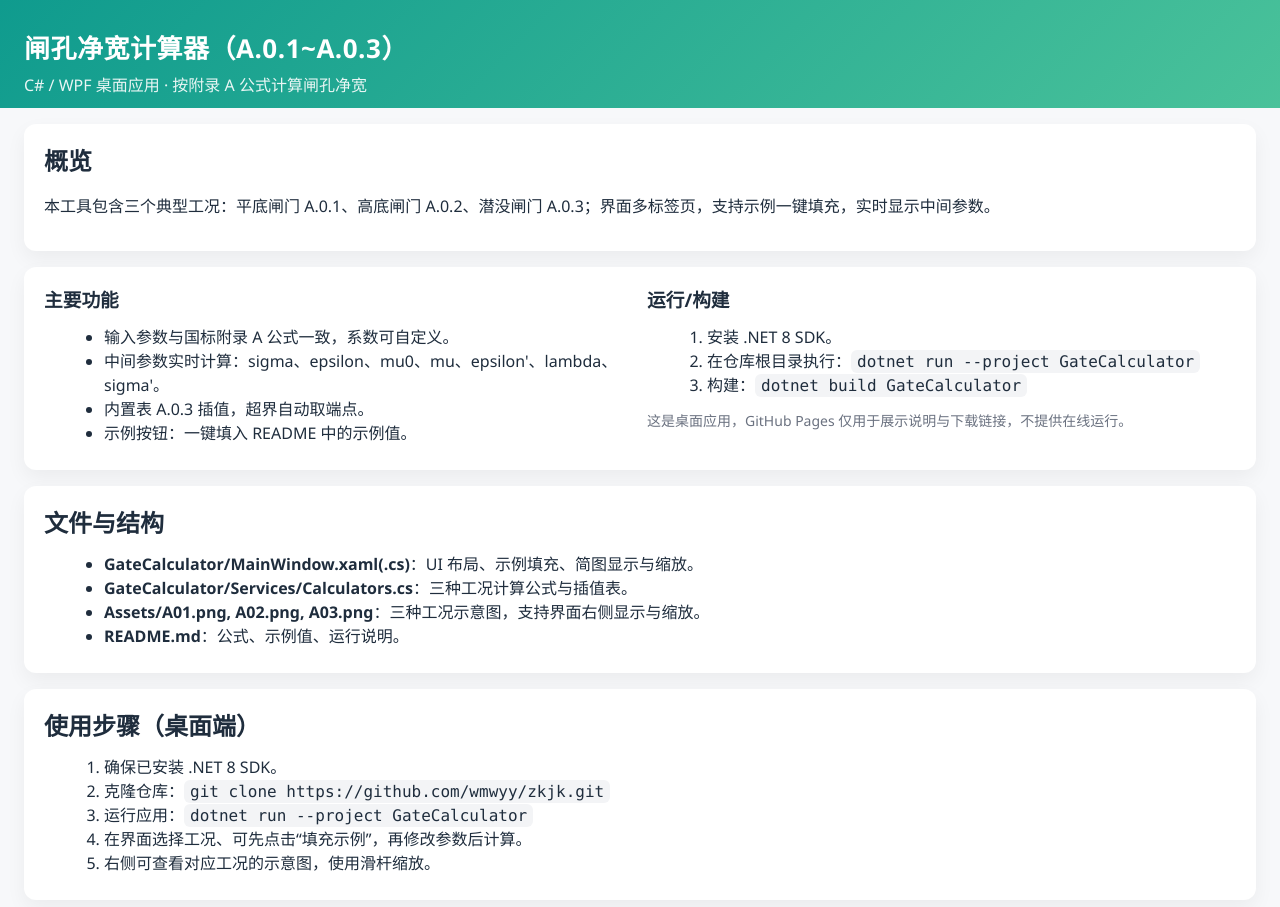
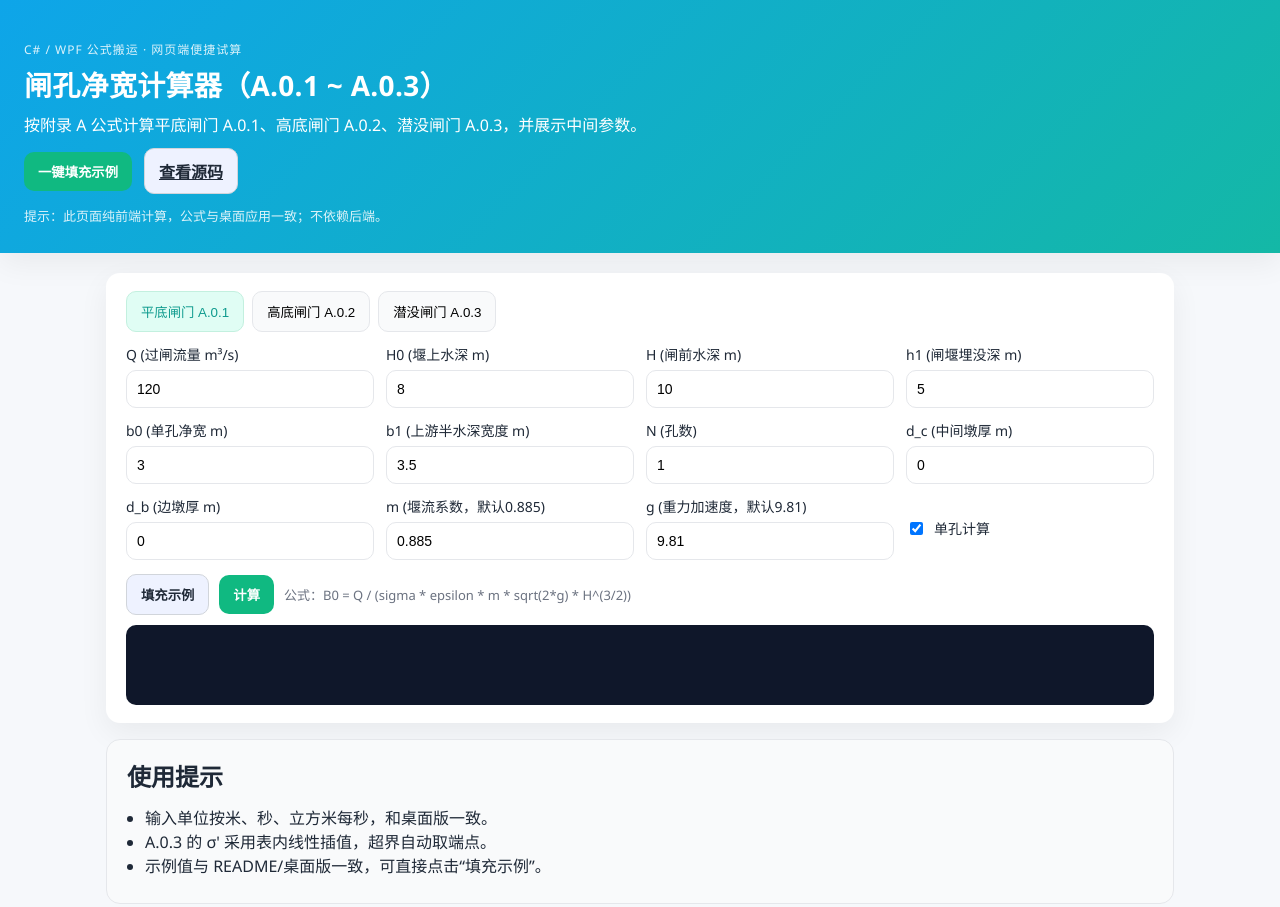
Before and after one commit to wmwyy/xlc, a plain HTML site: page docs/index.html in a window 1280 px wide. Shown: the top 907 px of the page. Drawn offline with Linux system fonts and the light colour scheme.

Commit message:
Add web calculator logic and clean instructions

```diff
--- /dev/null
+++ b/docs/app.js
@@ -0,0 +1,203 @@
+// Online calculator for gate width (A.0.1~A.0.3)
+(function () {
+  const $ = (id) => document.getElementById(id);
+  const fmt = (v) => Number.isFinite(v) ? v.toFixed(4) : "--";
+
+  // Sigma' table for A.0.3
+  const tableA03 = [
+    [0.000, 0.02], [0.100, 0.05], [0.200, 0.10], [0.300, 0.16], [0.400, 0.21],
+    [0.500, 0.27], [0.550, 0.30], [0.600, 0.36], [0.650, 0.42], [0.700, 0.49],
+    [0.750, 0.56], [0.800, 0.63], [0.850, 0.70], [0.900, 0.78], [0.920, 0.86],
+    [0.930, 0.94], [0.940, 1.02], [0.950, 1.10], [0.960, 1.18], [0.980, 1.26],
+    [0.995, 1.30],
+  ];
+
+  function interpSigmaPrime(ratio) {
+    if (ratio <= tableA03[0][0]) return tableA03[0][1];
+    if (ratio >= tableA03[tableA03.length - 1][0]) return tableA03[tableA03.length - 1][1];
+    for (let i = 0; i < tableA03.length - 1; i++) {
+      const [ra, va] = tableA03[i];
+      const [rb, vb] = tableA03[i + 1];
+      if (ratio >= ra && ratio <= rb) {
+        const t = (ratio - ra) / (rb - ra);
+        return va + t * (vb - va);
+      }
+    }
+    return tableA03[tableA03.length - 1][1];
+  }
+
+  function computeA01() {
+    const Q = parseFloat($("a01-q").value);
+    const H0 = parseFloat($("a01-h0").value);
+    const H = parseFloat($("a01-h").value);
+    const h1 = parseFloat($("a01-h1").value);
+    const b0 = parseFloat($("a01-b0").value);
+    const b1 = parseFloat($("a01-b1").value);
+    const N = parseInt($("a01-n").value, 10);
+    const dc = parseFloat($("a01-dc").value);
+    const db = parseFloat($("a01-db").value);
+    const m = parseFloat($("a01-m").value);
+    const g = parseFloat($("a01-g").value);
+    const single = $("a01-single").checked || N === 1;
+
+    if (![Q,H0,H,h1,b0,b1,m,g].every(Number.isFinite) || !Number.isFinite(N)) return "输入不完整";
+    if (H0 <= 0 || H <= 0 || b0 <= 0 || b1 <= 0 || N <= 0) return "H0/H/b0/b1/N 需大于 0";
+
+    const ratio = h1 / H0;
+    const sigma = 2.31 * Math.pow(ratio * (1 - ratio), 0.4);
+    let epsilon = NaN, epsilonC = NaN, epsilonB = NaN;
+    if (single) {
+      epsilon = 1 - 0.171 * (1 - b0 / b1) * Math.sqrt(b0 / b1);
+    } else {
+      epsilonC = 1 - 0.171 * (1 - b0 / (b0 + dc)) * Math.sqrt(b0 / (b0 + dc));
+      const dbTerm = b0 + db / 2.0;
+      epsilonB = 1 - 0.171 * (1 - b0 / dbTerm) * Math.sqrt(b0 / dbTerm);
+      epsilon = epsilonC * (N - 1.0) / N + epsilonB / N;
+    }
+    const denom = sigma * epsilon * m * Math.sqrt(2 * g) * Math.pow(H, 1.5);
+    if (!Number.isFinite(denom) || denom <= 0) return "分母<=0，请检查输入";
+    const B0 = Q / denom;
+    return `B0 = ${fmt(B0)} m\n` +
+      `sigma = ${fmt(sigma)}, epsilon = ${fmt(epsilon)}\n` +
+      `epsilon_c = ${fmt(epsilonC)}, epsilon_b = ${fmt(epsilonB)}`;
+  }
+
+  function computeA02() {
+    const Q = parseFloat($("a02-q").value);
+    const H0 = parseFloat($("a02-h0").value);
+    const h0 = parseFloat($("a02-h0b").value);
+    const hs = parseFloat($("a02-hs").value);
+    const sigma = parseFloat($("a02-sigma").value);
+    const g = parseFloat($("a02-g").value);
+    if (![Q,H0,h0,hs,sigma,g].every(Number.isFinite)) return "输入不完整";
+    if (H0 <= 0) return "H0 需大于 0";
+    const headDiff = H0 - h0;
+    if (headDiff <= 0) return "(H0 - h0) 需大于 0";
+    const mu0 = 0.877 + Math.pow(hs / H0 - 0.65, 2);
+    const denom = sigma * mu0 * Math.sqrt(2 * g * headDiff);
+    if (!Number.isFinite(denom) || denom <= 0) return "分母<=0，请检查输入";
+    const B0 = Q / denom;
+    return `B0 = ${fmt(B0)} m\nmu0 = ${fmt(mu0)}`;
+  }
+
+  function computeA03() {
+    const Q = parseFloat($("a03-q").value);
+    const H0 = parseFloat($("a03-h0").value);
+    const H = parseFloat($("a03-h").value);
+    const he = parseFloat($("a03-he").value);
+    const hc = parseFloat($("a03-hc").value);
+    const ec = parseFloat($("a03-ec").value);
+    const phi = parseFloat($("a03-phi").value);
+    const g = parseFloat($("a03-g").value);
+    if (![Q,H0,H,he,hc,ec,phi,g].every(Number.isFinite)) return "输入不完整";
+    if (H0 <= 0 || H <= 0 || he <= 0) return "H0/H/he 需大于 0";
+    const ratio = (he - hc) / (H - hc);
+    const sigmaPrime = interpSigmaPrime(ratio);
+    const lambda = 0.4 / Math.exp(Math.pow(Math.log(6 * ec), 2));
+    const epsilonPrime = 1 / (1 + Math.sqrt(lambda * (1 - Math.pow(he / H, 2))));
+    const mu = phi * Math.exp(epsilonPrime) / Math.sqrt(1 - epsilonPrime * he / H);
+    const denom = sigmaPrime * mu * he * Math.sqrt(2 * g * H0);
+    if (!Number.isFinite(denom) || denom <= 0) return "分母<=0，请检查输入";
+    const B0 = Q / denom;
+    return `B0 = ${fmt(B0)} m\n` +
+      `sigma' = ${fmt(sigmaPrime)}, mu = ${fmt(mu)}\n` +
+      `epsilon' = ${fmt(epsilonPrime)}, lambda = ${fmt(lambda)}`;
+  }
+
+  function setResult(id, text) {
+    $(id).textContent = text;
+  }
+
+  const samples = {
+    a01: {
+      q: 120, h0: 8, h: 10, h1: 5, b0: 3, b1: 3.5, n: 1, dc: 0, db: 0, m: 0.885, g: 9.81, single: true,
+    },
+    a02: {
+      q: 150, h0: 8, h0b: 2, hs: 5, sigma: 0.82, g: 9.81,
+    },
+    a03: {
+      q: 180, h0: 9, h: 10, he: 4, hc: 1.5, ec: 0.2, phi: 0.96, g: 9.81,
+    },
+  };
+
+  function fillSample(which) {
+    if (which === "a01") {
+      const s = samples.a01;
+      $("a01-q").value = s.q;
+      $("a01-h0").value = s.h0;
+      $("a01-h").value = s.h;
+      $("a01-h1").value = s.h1;
+      $("a01-b0").value = s.b0;
+      $("a01-b1").value = s.b1;
+      $("a01-n").value = s.n;
+      $("a01-dc").value = s.dc;
+      $("a01-db").value = s.db;
+      $("a01-m").value = s.m;
+      $("a01-g").value = s.g;
+      $("a01-single").checked = s.single;
+    } else if (which === "a02") {
+      const s = samples.a02;
+      $("a02-q").value = s.q;
+      $("a02-h0").value = s.h0;
+      $("a02-h0b").value = s.h0b;
+      $("a02-hs").value = s.hs;
+      $("a02-sigma").value = s.sigma;
+      $("a02-g").value = s.g;
+    } else if (which === "a03") {
+      const s = samples.a03;
+      $("a03-q").value = s.q;
+      $("a03-h0").value = s.h0;
+      $("a03-h").value = s.h;
+      $("a03-he").value = s.he;
+      $("a03-hc").value = s.hc;
+      $("a03-ec").value = s.ec;
+      $("a03-phi").value = s.phi;
+      $("a03-g").value = s.g;
+    }
+  }
+
+  function bindTabs() {
+    const tabs = document.querySelectorAll(".tab");
+    tabs.forEach((tab) => {
+      tab.addEventListener("click", () => {
+        tabs.forEach((t) => t.classList.remove("active"));
+        tab.classList.add("active");
+        document.querySelectorAll(".tab-content").forEach((c) => c.classList.add("hidden"));
+        $("tab-" + tab.dataset.tab).classList.remove("hidden");
+      });
+    });
+  }
+
+  function bindActions() {
+    document.querySelectorAll("[data-fill]").forEach((btn) => {
+      btn.addEventListener("click", () => fillSample(btn.dataset.fill));
+    });
+    document.querySelectorAll("[data-run]").forEach((btn) => {
+      btn.addEventListener("click", () => {
+        const which = btn.dataset.run;
+        let result = "";
+        if (which === "a01") result = computeA01();
+        if (which === "a02") result = computeA02();
+        if (which === "a03") result = computeA03();
+        setResult(which + "-result", result);
+      });
+    });
+    $("fill-all").addEventListener("click", () => {
+      fillSample("a01");
+      fillSample("a02");
+      fillSample("a03");
+    });
+  }
+
+  function initDefaults() {
+    fillSample("a01");
+    fillSample("a02");
+    fillSample("a03");
+  }
+
+  document.addEventListener("DOMContentLoaded", () => {
+    bindTabs();
+    bindActions();
+    initDefaults();
+  });
+})();
--- a/docs/index.html
+++ b/docs/index.html
@@ -3,83 +3,106 @@
 <head>
   <meta charset="UTF-8" />
   <meta name="viewport" content="width=device-width, initial-scale=1" />
-  <title>闸孔净宽计算器 - 项目说明</title>
+  <title>闸孔净宽计算器 · 在线版</title>
   <link rel="stylesheet" href="style.css" />
 </head>
 <body>
-  <header>
-    <div class="title">闸孔净宽计算器（A.0.1~A.0.3）</div>
-    <div class="subtitle">C# / WPF 桌面应用 · 按附录 A 公式计算闸孔净宽</div>
+  <header class="hero">
+    <div>
+      <div class="eyebrow">C# / WPF 公式搬运 · 网页端便捷试算</div>
+      <h1>闸孔净宽计算器（A.0.1 ~ A.0.3）</h1>
+      <p>按附录 A 公式计算平底闸门 A.0.1、高底闸门 A.0.2、潜没闸门 A.0.3，并展示中间参数。</p>
+      <div class="hero-actions">
+        <button class="primary" id="fill-all">一键填充示例</button>
+        <a class="ghost" href="https://github.com/wmwyy/zkjk" target="_blank" rel="noreferrer">查看源码</a>
+      </div>
+      <div class="note">提示：此页面纯前端计算，公式与桌面应用一致；不依赖后端。</div>
+    </div>
   </header>
 
+  <main class="layout">
     <section class="panel">
-    <h2>概览</h2>
-    <p>本工具包含三个典型工况：平底闸门 A.0.1、高底闸门 A.0.2、潜没闸门 A.0.3；界面多标签页，支持示例一键填充，实时显示中间参数。</p>
-  </section>
+      <div class="tab-bar" role="tablist">
+        <button class="tab active" data-tab="a01" aria-selected="true">平底闸门 A.0.1</button>
+        <button class="tab" data-tab="a02" aria-selected="false">高底闸门 A.0.2</button>
+        <button class="tab" data-tab="a03" aria-selected="false">潜没闸门 A.0.3</button>
+      </div>
 
-  <section class="panel grid">
-    <div>
-      <h3>主要功能</h3>
-      <ul>
-        <li>输入参数与国标附录 A 公式一致，系数可自定义。</li>
-        <li>中间参数实时计算：sigma、epsilon、mu0、mu、epsilon'、lambda、sigma'。</li>
-        <li>内置表 A.0.3 插值，超界自动取端点。</li>
-        <li>示例按钮：一键填入 README 中的示例值。</li>
-      </ul>
+      <div class="tab-content" id="tab-a01">
+        <div class="form-grid">
+          <label>Q (过闸流量 m³/s)<input type="number" step="0.001" id="a01-q" /></label>
+          <label>H0 (堰上水深 m)<input type="number" step="0.001" id="a01-h0" /></label>
+          <label>H (闸前水深 m)<input type="number" step="0.001" id="a01-h" /></label>
+          <label>h1 (闸堰埋没深 m)<input type="number" step="0.001" id="a01-h1" /></label>
+          <label>b0 (单孔净宽 m)<input type="number" step="0.001" id="a01-b0" /></label>
+          <label>b1 (上游半水深宽度 m)<input type="number" step="0.001" id="a01-b1" /></label>
+          <label>N (孔数)<input type="number" step="1" id="a01-n" /></label>
+          <label>d_c (中间墩厚 m)<input type="number" step="0.001" id="a01-dc" /></label>
+          <label>d_b (边墩厚 m)<input type="number" step="0.001" id="a01-db" /></label>
+          <label>m (堰流系数，默认0.885)<input type="number" step="0.0001" id="a01-m" /></label>
+          <label>g (重力加速度，默认9.81)<input type="number" step="0.0001" id="a01-g" /></label>
+          <label class="inline"><input type="checkbox" id="a01-single" checked /> 单孔计算</label>
         </div>
-    <div>
-      <h3>运行/构建</h3>
-      <ol>
-        <li>安装 .NET 8 SDK。</li>
-        <li>在仓库根目录执行：<code>dotnet run --project GateCalculator</code></li>
-        <li>构建：<code>dotnet build GateCalculator</code></li>
-      </ol>
-      <p class="note">这是桌面应用，GitHub Pages 仅用于展示说明与下载链接，不提供在线运行。</p>
+        <div class="actions">
+          <button class="ghost" data-fill="a01">填充示例</button>
+          <button class="primary" data-run="a01">计算</button>
+          <span class="hint">公式：B0 = Q / (sigma * epsilon * m * sqrt(2*g) * H^(3/2))</span>
+        </div>
+        <div class="result" id="a01-result"></div>
+      </div>
+
+      <div class="tab-content hidden" id="tab-a02">
+        <div class="form-grid">
+          <label>Q (过闸流量 m³/s)<input type="number" step="0.001" id="a02-q" /></label>
+          <label>H0 (堰上水深 m)<input type="number" step="0.001" id="a02-h0" /></label>
+          <label>h0 (底槛高程 m)<input type="number" step="0.001" id="a02-h0b" /></label>
+          <label>h_s (下游水深 m)<input type="number" step="0.001" id="a02-hs" /></label>
+          <label>σ (流态系数，可选)<input type="number" step="0.0001" id="a02-sigma" /></label>
+          <label>g (重力加速度，默认9.81)<input type="number" step="0.0001" id="a02-g" /></label>
+        </div>
+        <div class="actions">
+          <button class="ghost" data-fill="a02">填充示例</button>
+          <button class="primary" data-run="a02">计算</button>
+          <span class="hint">公式：B0 = Q / (sigma * mu0 * sqrt(2*g*(H0-h0)))</span>
+        </div>
+        <div class="result" id="a02-result"></div>
+      </div>
+
+      <div class="tab-content hidden" id="tab-a03">
+        <div class="form-grid">
+          <label>Q (过闸流量 m³/s)<input type="number" step="0.001" id="a03-q" /></label>
+          <label>H0 (堰上水深 m)<input type="number" step="0.001" id="a03-h0" /></label>
+          <label>H (闸前水深 m)<input type="number" step="0.001" id="a03-h" /></label>
+          <label>h_e (孔口高程 m)<input type="number" step="0.001" id="a03-he" /></label>
+          <label>h_c (胸墙底圆弧半径或基准 m)<input type="number" step="0.001" id="a03-hc" /></label>
+          <label>ε_c (侧收缩系数)<input type="number" step="0.0001" id="a03-ec" /></label>
+          <label>φ (孔流流速系数，0.95~1.0)<input type="number" step="0.0001" id="a03-phi" /></label>
+          <label>g (重力加速度，默认9.81)<input type="number" step="0.0001" id="a03-g" /></label>
+        </div>
+        <div class="actions">
+          <button class="ghost" data-fill="a03">填充示例</button>
+          <button class="primary" data-run="a03">计算</button>
+          <span class="hint">公式：B0 = Q / (sigma' * mu * he * sqrt(2*g*H0))</span>
+        </div>
+        <div class="result" id="a03-result"></div>
       </div>
     </section>
 
-  <section class="panel">
-    <h2>文件与结构</h2>
+    <section class="panel light">
+      <h2>使用提示</h2>
       <ul>
-      <li><strong>GateCalculator/MainWindow.xaml(.cs)</strong>：UI 布局、示例填充、简图显示与缩放。</li>
-      <li><strong>GateCalculator/Services/Calculators.cs</strong>：三种工况计算公式与插值表。</li>
-      <li><strong>Assets/A01.png, A02.png, A03.png</strong>：三种工况示意图，支持界面右侧显示与缩放。</li>
-      <li><strong>README.md</strong>：公式、示例值、运行说明。</li>
+        <li>输入单位按米、秒、立方米每秒，和桌面版一致。</li>
+        <li>A.0.3 的 σ' 采用表内线性插值，超界自动取端点。</li>
+        <li>示例值与 README/桌面版一致，可直接点击“填充示例”。</li>
       </ul>
     </section>
-
-  <section class="panel">
-    <h2>使用步骤（桌面端）</h2>
-    <ol>
-      <li>确保已安装 .NET 8 SDK。</li>
-      <li>克隆仓库：<code>git clone https://github.com/wmwyy/zkjk.git</code></li>
-      <li>运行应用：<code>dotnet run --project GateCalculator</code></li>
-      <li>在界面选择工况、可先点击“填充示例”，再修改参数后计算。</li>
-      <li>右侧可查看对应工况的示意图，使用滑杆缩放。</li>
-    </ol>
-  </section>
-
-  <section class="panel">
-    <h2>示意图</h2>
-    <div class="gallery">
-      <figure>
-        <img src="../GateCalculator/Assets/A01.png" alt="A.0.1" />
-        <figcaption>A.0.1 平底闸门</figcaption>
-      </figure>
-      <figure>
-        <img src="../GateCalculator/Assets/A02.png" alt="A.0.2" />
-        <figcaption>A.0.2 高底闸门</figcaption>
-      </figure>
-      <figure>
-        <img src="../GateCalculator/Assets/A03.png" alt="A.0.3" />
-        <figcaption>A.0.3 潜没闸门</figcaption>
-      </figure>
-    </div>
-    <p class="note">若图片未显示，请确保仓库中的 Assets 目录已包含对应 PNG 文件。</p>
-  </section>
+  </main>
 
   <footer>
-    <p>仓库：<a href="https://github.com/wmwyy/zkjk" target="_blank" rel="noreferrer">github.com/wmwyy/zkjk</a></p>
+    <div>开源仓库：<a href="https://github.com/wmwyy/zkjk" target="_blank" rel="noreferrer">github.com/wmwyy/zkjk</a></div>
+    <div class="note">前端仅做即时计算，不替代线下审核；如与现场不符，请以规范/实测为准。</div>
   </footer>
+
+  <script src="app.js"></script>
 </body>
 </html>
--- a/docs/style.css
+++ b/docs/style.css
@@ -1,77 +1,126 @@
+:root {
+  --bg: #f6f8fb;
+  --panel: #ffffff;
+  --primary: #10b981;
+  --primary-dark: #0f9b8e;
+  --text: #1f2937;
+  --muted: #6b7280;
+  --border: #e5e7eb;
+  --shadow: 0 10px 30px rgba(0, 0, 0, 0.06);
+  --radius: 14px;
+  --font: "Segoe UI", "Microsoft YaHei", sans-serif;
+  --mono: "Cascadia Code", Consolas, monospace;
+}
+
 * { box-sizing: border-box; }
 body {
   margin: 0;
-  font-family: "Segoe UI", "Microsoft YaHei", sans-serif;
-  background: #f7f8fa;
-  color: #1f2d3d;
+  font-family: var(--font);
+  background: var(--bg);
+  color: var(--text);
 }
-header {
-  padding: 28px 24px 12px;
-  background: linear-gradient(135deg, #0f9b8e, #4ac29a);
+
+.hero {
+  padding: 40px 24px 28px;
+  background: linear-gradient(135deg, #0ea5e9, #14b8a6);
   color: #fff;
+  box-shadow: var(--shadow);
 }
-.title {
-  font-size: 26px;
-  font-weight: 700;
-  letter-spacing: 0.5px;
+.hero h1 {
+  margin: 6px 0 8px;
+  font-size: 28px;
+  letter-spacing: 0.3px;
 }
-.subtitle {
-  margin-top: 6px;
-  opacity: 0.9;
+.hero p { margin: 0 0 12px; }
+.eyebrow { text-transform: uppercase; opacity: 0.85; font-size: 12px; letter-spacing: 1px; }
+.hero-actions { display: flex; gap: 12px; align-items: center; margin: 12px 0; }
+.note { color: rgba(255,255,255,0.85); font-size: 13px; }
+
+.layout { max-width: 1100px; margin: 20px auto 32px; padding: 0 16px; }
+
+.panel {
+  background: var(--panel);
+  padding: 18px 20px;
+  border-radius: var(--radius);
+  box-shadow: var(--shadow);
+  margin-bottom: 16px;
 }
-section.panel {
-  background: #fff;
-  margin: 16px 24px;
-  padding: 18px 20px;
-  border-radius: 12px;
-  box-shadow: 0 8px 20px rgba(0,0,0,0.05);
+.panel h2 { margin: 0 0 12px; }
+.panel.light { background: #f9fafb; border: 1px solid var(--border); box-shadow: none; }
+
+.tab-bar { display: flex; gap: 8px; margin-bottom: 12px; flex-wrap: wrap; }
+.tab {
+  padding: 10px 14px;
+  border: 1px solid var(--border);
+  background: #f9fafb;
+  border-radius: 10px;
+  cursor: pointer;
 }
-section.panel h2, section.panel h3 {
-  margin: 0 0 12px;
-}
-section.panel ul, section.panel ol {
-  margin: 0 0 8px 20px;
-}
-.note {
-  color: #6b7280;
-  font-size: 14px;
-}
-.grid {
-  display: grid;
-  grid-template-columns: repeat(auto-fit, minmax(280px, 1fr));
-  gap: 14px;
-}
-.gallery {
+.tab.active { background: #e0fdf4; border-color: #c3f0df; color: var(--primary-dark); }
+
+.tab-content.hidden { display: none; }
+
+.form-grid {
   display: grid;
   grid-template-columns: repeat(auto-fit, minmax(220px, 1fr));
   gap: 12px;
 }
-.gallery figure {
-  margin: 0;
-  background: #f3f4f6;
+.form-grid label {
+  display: flex;
+  flex-direction: column;
+  gap: 6px;
+  font-size: 14px;
+}
+.form-grid input[type="number"] {
+  padding: 10px;
+  border: 1px solid var(--border);
   border-radius: 10px;
-  padding: 10px;
-  border: 1px solid #e5e7eb;
+  font-size: 14px;
+}
+.form-grid input:focus { outline: 2px solid #bbf7d0; border-color: #86efac; }
+.form-grid .inline { flex-direction: row; align-items: center; gap: 8px; }
+
+.actions {
+  display: flex;
+  align-items: center;
+  gap: 10px;
+  margin: 14px 0 10px;
+  flex-wrap: wrap;
+}
+.hint { color: var(--muted); font-size: 13px; }
+
+.primary, .ghost {
+  border: none;
+  cursor: pointer;
+  border-radius: 10px;
+  padding: 10px 14px;
+  font-weight: 600;
+}
+.primary { background: var(--primary); color: #fff; }
+.primary:hover { background: #0ea472; }
+.ghost { background: #eef2ff; color: #1f2937; border: 1px solid #d1d5db; }
+.ghost:hover { background: #e0e7ff; }
+
+.result {
+  background: #0f172a;
+  color: #e2e8f0;
+  padding: 14px;
+  border-radius: 10px;
+  font-family: var(--mono);
+  white-space: pre-wrap;
+  min-height: 80px;
+}
+
+ul { margin: 0 0 8px 18px; padding: 0; }
+
+footer {
   text-align: center;
-}
-.gallery img {
-  max-width: 100%;
-  height: auto;
-  border-radius: 8px;
-}
-.gallery figcaption {
-  margin-top: 6px;
-  font-size: 14px;
+  padding: 14px 0 22px;
   color: #4b5563;
 }
-code {
-  background: #f3f4f6;
-  padding: 2px 6px;
-  border-radius: 6px;
-  font-family: "Cascadia Code", Consolas, monospace;
+footer .note { color: #9ca3af; }
+
+@media (max-width: 640px) {
+  .hero h1 { font-size: 22px; }
+  .layout { padding: 0 12px; }
 }
-footer {
-  text-align: center;
-  padding: 12px 0 20px;
-  color: #6b7280;
-}
```
Also changed, not shown: 1 other file. Lines whose indentation alone changed are shown as unchanged.
